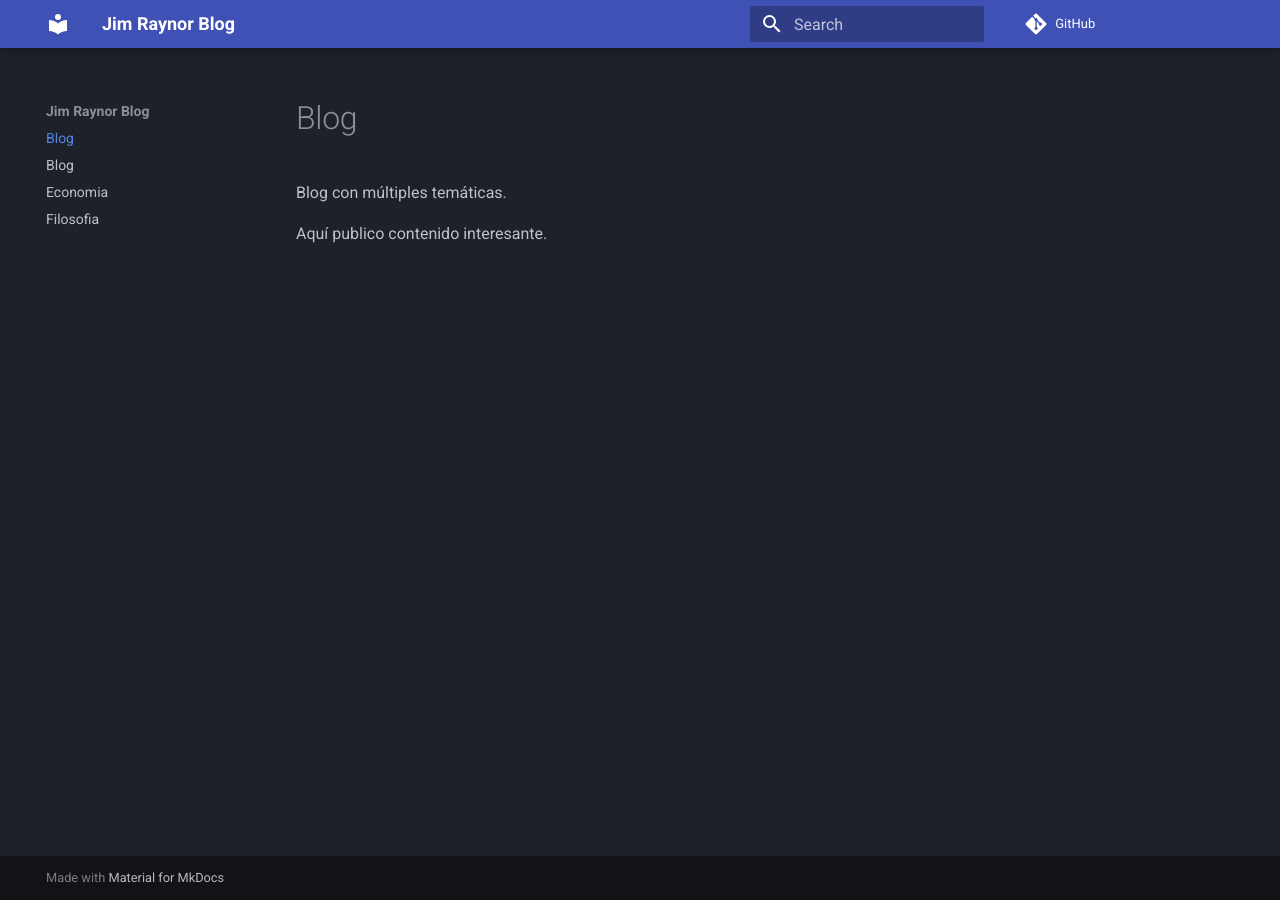
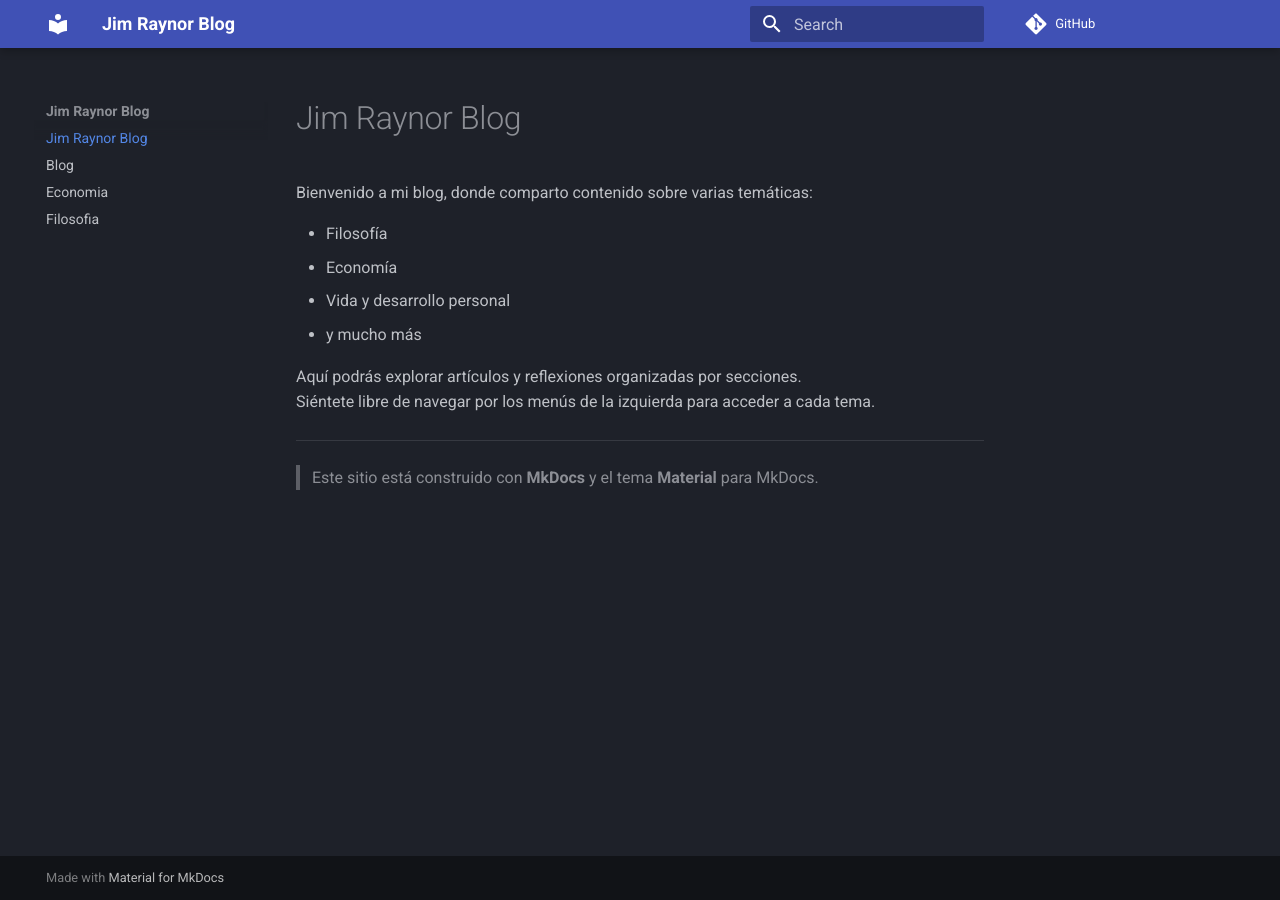
Before and after one commit to jimraynor88/blog, an MkDocs documentation site: the page built from docs/index.md, in a window 1280 px wide. Built offline with MkDocs 1.6.1 and Material for MkDocs 9.7.7, drawn with Linux system fonts in a browser that asks for light colours; comment, search, counter and statistics services are not loaded.

Commit message:
Update index.md

```diff
--- a/docs/index.md
+++ b/docs/index.md
@@ -1,5 +1,15 @@
-# Blog
+# Jim Raynor Blog
 
-Blog con múltiples temáticas.
+Bienvenido a mi blog, donde comparto contenido sobre varias temáticas:
 
-Aquí publico contenido interesante.
+- Filosofía
+- Economía
+- Vida y desarrollo personal
+- y mucho más
+
+Aquí podrás explorar artículos y reflexiones organizadas por secciones.
+Siéntete libre de navegar por los menús de la izquierda para acceder a cada tema.
+
+---
+
+> Este sitio está construido con **MkDocs** y el tema **Material** para MkDocs.
```
